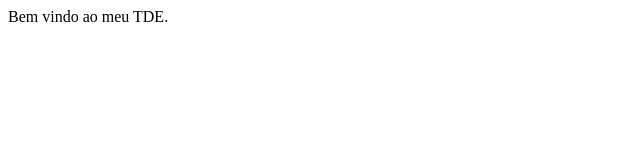
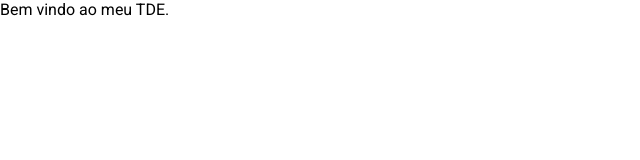
Before and after one commit to Koeenii/Koeenii.github.io, a plain HTML site: page index.html in a window 1280 px wide. Shown: the whole page, without its empty margins (0-640 px from the left). Drawn offline with Linux system fonts and the light colour scheme.

Commit message:
Adicionado Fontes

```diff
--- a/css/style.css
+++ b/css/style.css
@@ -0,0 +1,6 @@
+*{
+    margin: 0px;
+    padding: 0px;
+    font-family: 'Roboto', sans-serif;
+    box-sizing: robot;
+}
--- a/index.html
+++ b/index.html
@@ -2,6 +2,10 @@
     <head>
         <title>TDE Leonardo</title>
         <link rel = "stylesheet" href="css/style.css"/>
+        <!--Importar Fontes-->
+        <link rel="preconnect" href="https://fonts.googleapis.com">
+        <link rel="preconnect" href="https://fonts.gstatic.com" crossorigin>
+        <link href="https://fonts.googleapis.com/css2?family=Roboto:ital,wght@0,100;0,300;0,400;0,500;0,700;0,900;1,100;1,300;1,400;1,500;1,700;1,900&display=swap" rel="stylesheet">
     </head>
     <body>
         <section id = "indexdesc">
```
